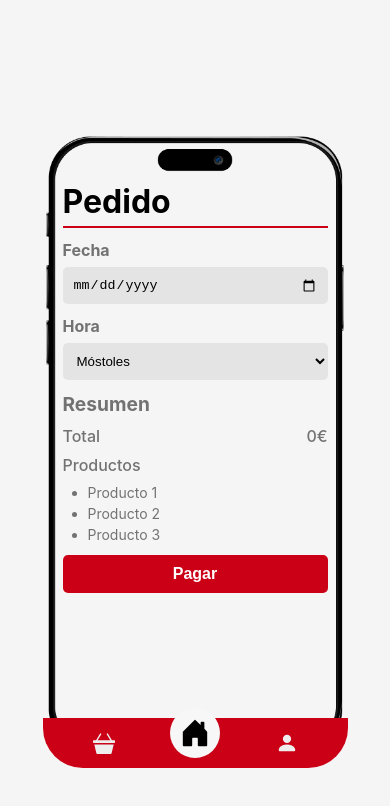
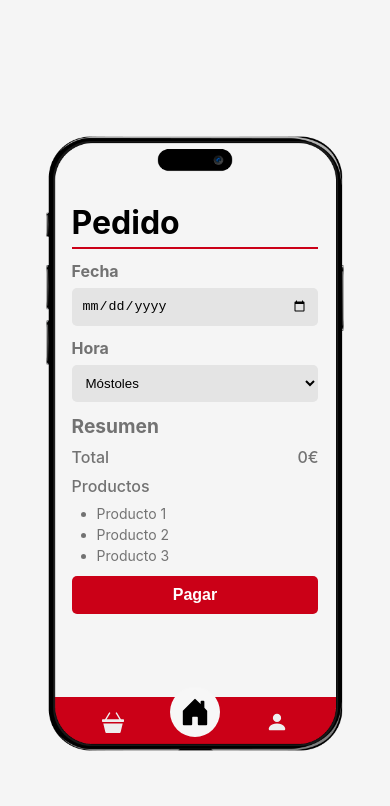
Before and after one commit to PortiESP/URJC-Eats-prototype, a React (Vite) app: page / in a window 390 px wide. Shown: the top 806 px of the page. Built offline with nearby package versions, Linux system fonts and the light colour scheme.

Commit message:
responsive fixed

```diff
--- a/src/App.css
+++ b/src/App.css
@@ -39,15 +39,15 @@
             position: relative;
 
             .app-frame-content{
-                width: 305px;
-                height: 650px;
+                width: 34vh;
+                height: 72vh;
                 position: relative;
                 display: flex;
                 justify-content: center;
                 align-items: center;
                 position: relative;
                 overflow: hidden;
-                border-radius: 40px;
+                border-radius: 35px;
 
                 .scene-wrapper{
                     display: flex;
@@ -83,6 +83,7 @@
                 height: 100%;
                 object-fit: contain;
                 position: absolute;
+                pointer-events: none;
             }
         }
     }
--- a/src/App.jsx
+++ b/src/App.jsx
@@ -11,10 +11,10 @@ function App() {
       </div>
       <div className="app-mid-container">
         <div className='app-frame-container'>
-          <img src={iphoneFrame} className='app-frame-image'/>
           <div className='app-frame-content'>
             <SceneManager />
           </div>
+          <img src={iphoneFrame} className='app-frame-image'/>
         </div>
       </div>
       <div className="app-bottom-container">
```
